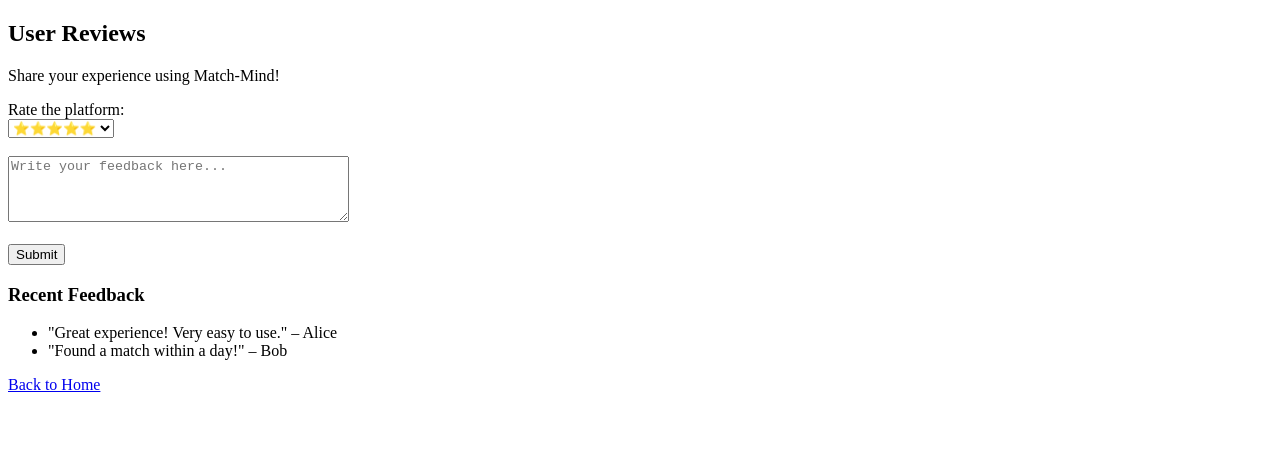
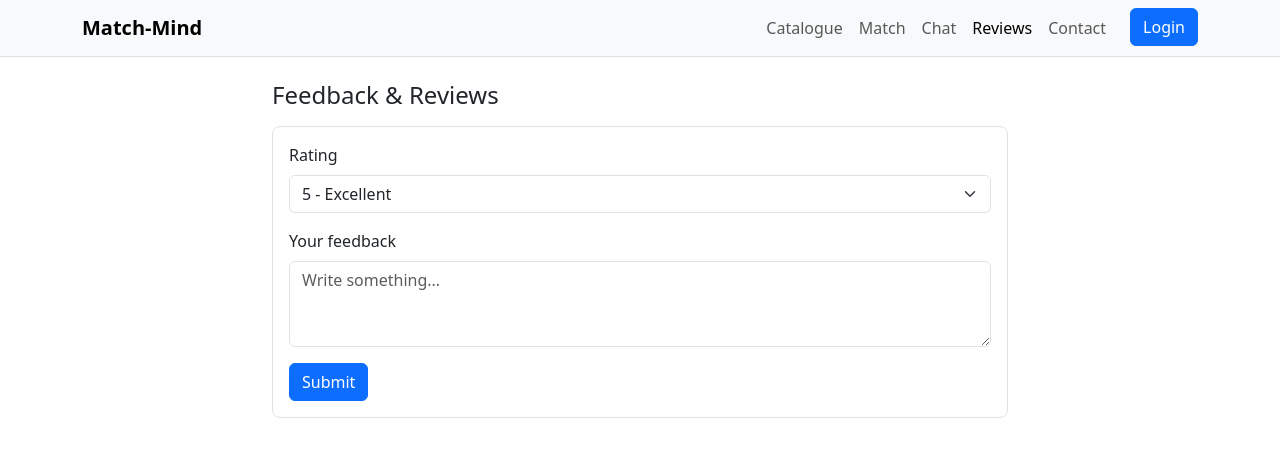
Before and after one commit to showxian2979-afk/Match-Mind, a plain HTML site: page reviews.html in a window 1280 px wide. Drawn offline with nearby package versions, Linux system fonts and the light colour scheme.

Commit message:
Update reviews.html

```diff
--- a/reviews.html
+++ b/reviews.html
@@ -1,33 +1,71 @@
 <!DOCTYPE html>
 <html>
 <head>
-  <meta charset="UTF-8">
+  <meta charset="UTF-8"><meta name="viewport" content="width=device-width, initial-scale=1">
   <title>Reviews | Match-Mind</title>
+  <link href="https://cdn.jsdelivr.net/npm/bootstrap@5.3.3/dist/css/bootstrap.min.css" rel="stylesheet">
 </head>
 <body>
-  <h2>User Reviews</h2>
-  <p>Share your experience using Match-Mind!</p>
+  <!-- 导航同上 -->
+  <nav class="navbar navbar-expand-lg bg-light border-bottom sticky-top">
+    <div class="container">
+      <a class="navbar-brand fw-bold" href="index.html">Match-Mind</a>
+      <button class="navbar-toggler" type="button" data-bs-toggle="collapse" data-bs-target="#nav">
+        <span class="navbar-toggler-icon"></span>
+      </button>
+      <div id="nav" class="collapse navbar-collapse">
+        <ul class="navbar-nav ms-auto">
+          <li class="nav-item"><a class="nav-link" href="catalogue.html">Catalogue</a></li>
+          <li class="nav-item"><a class="nav-link" href="match.html">Match</a></li>
+          <li class="nav-item"><a class="nav-link" href="chat.html">Chat</a></li>
+          <li class="nav-item"><a class="nav-link active" href="reviews.html">Reviews</a></li>
+          <li class="nav-item"><a class="nav-link" href="contact.html">Contact</a></li>
+          <li class="nav-item"><a class="btn btn-primary ms-lg-3" href="login.html">Login</a></li>
+        </ul>
+      </div>
+    </div>
+  </nav>
 
-  <form>
-    <label>Rate the platform:</label><br>
-    <select>
-      <option>⭐⭐⭐⭐⭐</option>
-      <option>⭐⭐⭐⭐</option>
-      <option>⭐⭐⭐</option>
-      <option>⭐⭐</option>
-      <option>⭐</option>
-    </select><br><br>
+  <main class="container py-4" style="max-width:760px">
+    <h1 class="h4 mb-3">Feedback & Reviews</h1>
 
-    <textarea placeholder="Write your feedback here..." rows="4" cols="40"></textarea><br><br>
-    <button type="submit">Submit</button>
-  </form>
+    <form id="f" class="bg-white p-3 border rounded-3 mb-3">
+      <label class="form-label">Rating</label>
+      <select class="form-select" id="rate">
+        <option>5 - Excellent</option><option>4 - Good</option>
+        <option>3 - Okay</option><option>2 - Poor</option><option>1 - Bad</option>
+      </select>
+      <label class="form-label mt-3">Your feedback</label>
+      <textarea id="txt" class="form-control" rows="3" placeholder="Write something..."></textarea>
+      <button class="btn btn-primary mt-3" type="submit">Submit</button>
+    </form>
 
-  <h3>Recent Feedback</h3>
-  <ul>
-    <li>"Great experience! Very easy to use." – Alice</li>
-    <li>"Found a match within a day!" – Bob</li>
-  </ul>
+    <ul id="list" class="list-group"></ul>
+  </main>
 
-  <a href="index.html">Back to Home</a>
+  <script src="https://cdn.jsdelivr.net/npm/bootstrap@5.3.3/dist/js/bootstrap.bundle.min.js"></script>
+  <script>
+    const KEY='mm_reviews';
+    const ul = document.getElementById('list');
+    function load(){
+      const arr = JSON.parse(localStorage.getItem(KEY) || '[]');
+      ul.innerHTML = arr.map(r=>`<li class="list-group-item">
+        <b>${r.rate}</b> — ${r.text}
+        <div class="text-muted small">${new Date(r.at).toLocaleString()}</div>
+      </li>`).join('');
+    }
+    document.getElementById('f').onsubmit = (e)=>{
+      e.preventDefault();
+      const rate = document.getElementById('rate').value;
+      const text = document.getElementById('txt').value.trim();
+      if(!text) return;
+      const arr = JSON.parse(localStorage.getItem(KEY) || '[]');
+      arr.unshift({rate, text, at: Date.now()});
+      localStorage.setItem(KEY, JSON.stringify(arr));
+      document.getElementById('txt').value='';
+      load();
+    };
+    load();
+  </script>
 </body>
 </html>
```
